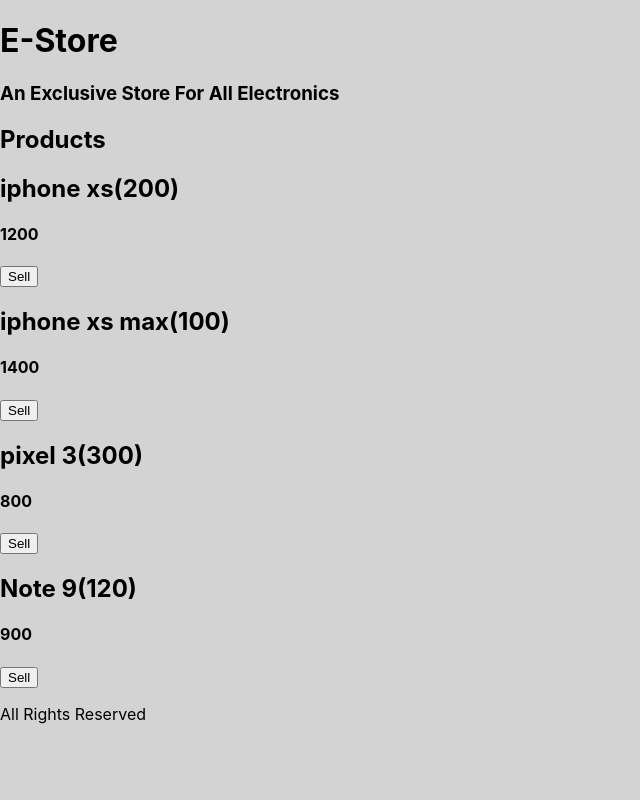
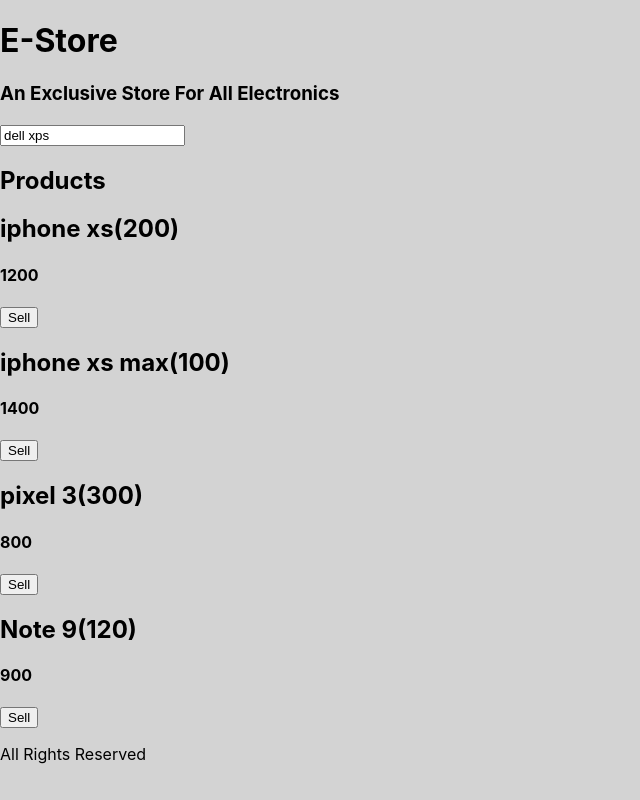
Before and after one commit to baluragala/aig, a React (Create React App) app in the folder estore/: page / in a window 1280 px wide. Shown: the whole page, without its empty margins (0-640 px from the left). Built offline with nearby package versions, Linux system fonts and the light colour scheme.

Commit message:
controlled component

```diff
--- a/estore/src/App.js
+++ b/estore/src/App.js
@@ -4,6 +4,7 @@
 import Header from "./Header";
 import Footer from "./Footer";
 import ProductList from "./components/ProductList";
+import AddProduct from "./components/AddProduct";
 
 class App extends React.Component {
   constructor() {
@@ -24,6 +25,7 @@
         <div>
           <Header />
         </div>
+        <AddProduct />
         <ProductList />
         <div>
           <Footer />
--- /dev/null
+++ b/estore/src/components/AddProduct.js
@@ -0,0 +1,33 @@
+import React, { Component } from "react";
+
+class AddProduct extends Component {
+  constructor() {
+    super();
+    this.state = {
+      title: "dell xps"
+    };
+    this.handleChange = this.handleChange.bind(this);
+  }
+
+  handleChange(e) {
+    //console.log(e.target.value);
+    this.setState({ title: e.target.value });
+  }
+
+  render() {
+    console.log("render-AddProduct");
+    return (
+      <div>
+        <form>
+          <input
+            type="text"
+            value={this.state.title}
+            onChange={this.handleChange}
+          />
+        </form>
+      </div>
+    );
+  }
+}
+
+export default AddProduct;
```
